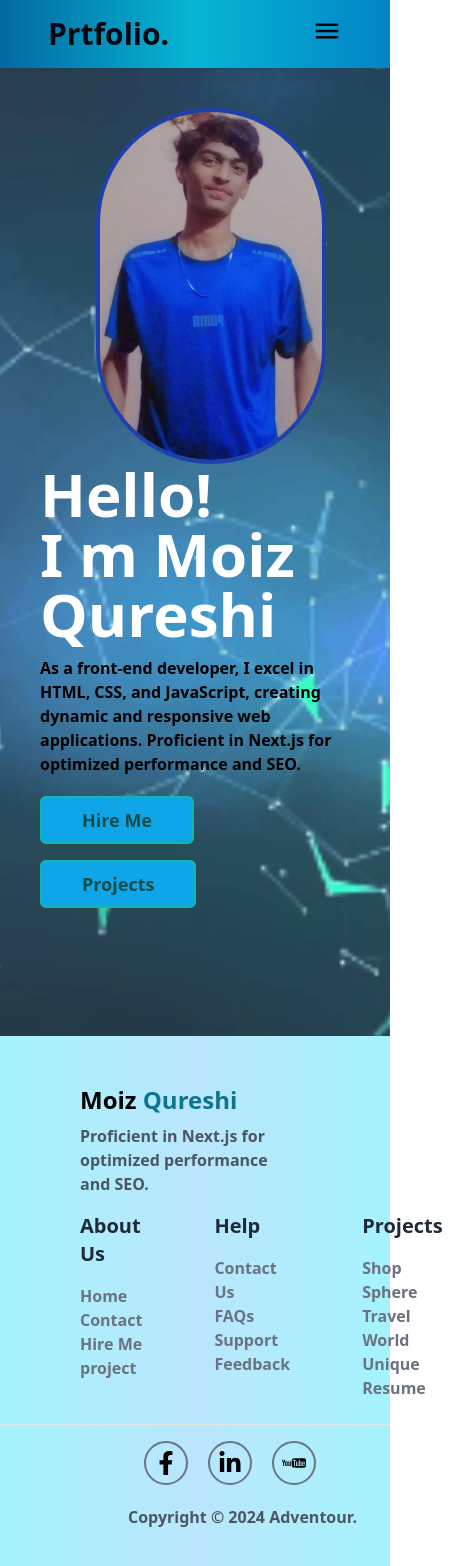
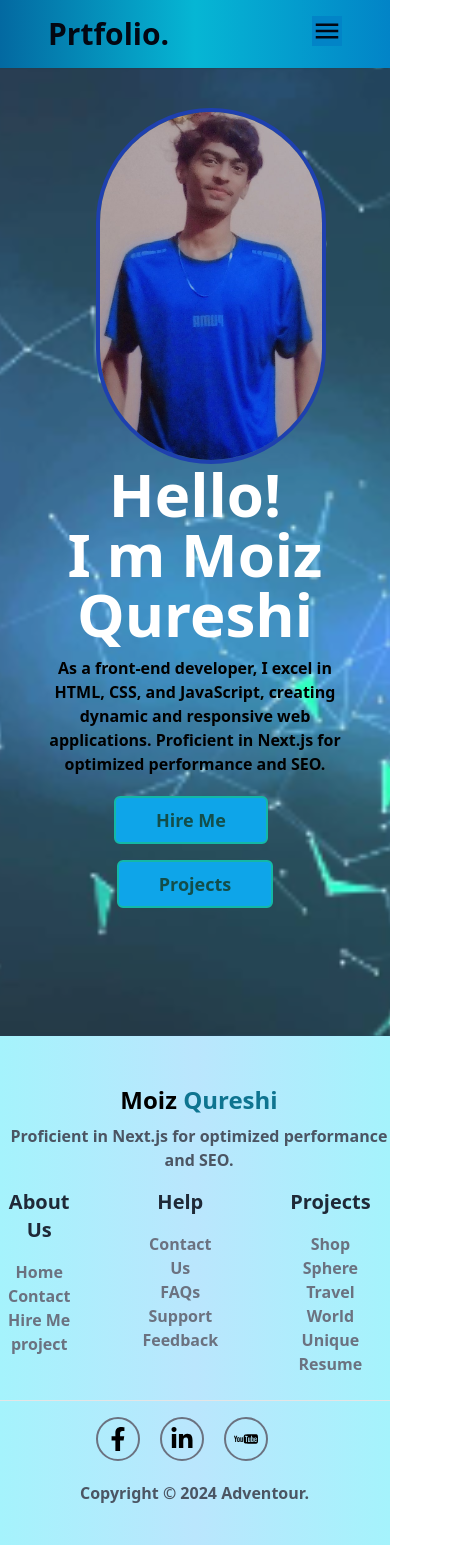
Before and after one commit to MoizQureshi1/tailwind-personal-portfolio, a Next.js app: page / in a window 390 px wide. Shown: the top 1566 px of the page, 475 px wide, since content can reach past the window. After the commit the page ends 1545 px from the top, so only its background shows below. Built offline with nearby package versions, Linux system fonts and the light colour scheme.

Commit message:
commint
change

```diff
--- a/src/app/component/footer.tsx
+++ b/src/app/component/footer.tsx
@@ -4,7 +4,7 @@ import { ImYoutube2 } from "react-icons/im";
 export default function Footer (){
     return(
         <footer className="bg-gradient-to-r from-cyan-200 via-sky-200 to-cyan-200 text-gray-950 max-w-screen-2xl mx-auto">
-            <div className="pt-12 pb-6 px-20 lg:flex lg:justify-around">
+            <div className="pt-12 pb-6 pl-2 text-center sm:text-start lg:flex lg:justify-around">
                 <div>
                     <h2 className="lg:text-3xl text-2xl font-bold text-black">Moiz <span className="text-cyan-700">Qureshi</span></h2>
                     <p className="text-gray-600 font-semibold pt-2">Proficient in Next.js for optimized performance <br /> and SEO. <span className="hidden md:block lg:block">Committed to delivering intuitive user <br /> experiences and collaborating effectively with <br /> design and development teams.</span></p>
@@ -33,12 +33,12 @@ export default function Footer (){
                 </div>
             </div>
             <hr />
-            <div className="flex gap-5 pt-4 text-2xl pl-36 lg:pl-40">
+            <div className="flex gap-5 pt-4 text-2xl pl-24 lg:pl-40">
                 <a href="https://www.facebook.com/profile.php?id=100089981983705" target="blank" className="border-2 text-black border-gray-500 hover:bg-gray-300 p-2 rounded-full"><FaFacebookF /></a>
                 <a href="https://www.linkedin.com/in/moiz-qureshi-0884592b9/" target="blank" className="border-2 text-black border-gray-500 hover:bg-gray-300 p-2 rounded-full"><FaLinkedinIn /></a>
                 <a href="https://www.youtube.com/@solve-swift" target="blank" className="border-2 text-black border-gray-500 hover:bg-gray-300 p-2 rounded-full"><ImYoutube2 /></a>
             </div>
-            <p className="lg:pl-96 ml-32 pb-10 pt-5 text-md text-gray-600 font-semibold ">Copyright &copy; 2024 Adventour.</p>
+            <p className="lg:pl-96 ml-20 pb-10 pt-5 text-md text-gray-600 font-semibold ">Copyright &copy; 2024 Adventour.</p>
         </footer>
     )
 }
--- a/src/app/component/header.tsx
+++ b/src/app/component/header.tsx
@@ -21,7 +21,7 @@ export default function Header (){
                         </li>
                     </ul>
                     <Sheet>
-                        <SheetTrigger className="md:hidden text-3xl"><IoMdMenu /></SheetTrigger>
+                        <SheetTrigger className="md:hidden text-3xl bg-sky-600"><IoMdMenu /></SheetTrigger>
                         <SheetContent>
                         <ul>
                             <li className="flex flex-col gap-6 text-lg font-semibold pt-1 ">
--- a/src/app/contact/page.tsx
+++ b/src/app/contact/page.tsx
@@ -6,7 +6,7 @@ export default function Contact() {
     <section className="bg-cover bg-center max-w-screen-2xl mx-auto pb-20" style={{ backgroundImage: "url('/contactbg.png')" }}>
     <div className="flex flex-col lg:flex-row md:pr-40 lg:pr-40">
     <div className="flex-1 flex items-center justify-center lg:pl-52 lg:pt-24 md:pl-52 md:pt-24 pt-24 pl-6">
-        <form className="md:bg-white lg:bg-white bg-gray-400 shadow-md rounded-lg p-8 w-full max-w-lg">
+        <form className="md:bg-white lg:bg-white bg-gray-400 shadow-md rounded-lg p-8 mr-6 w-full max-w-lg">
           <h2 className="text-2xl font-bold mb-6">Contact Us</h2>
           <div className="mb-4">
             <label className="block text-sm font-medium mb-2" htmlFor="name">Name</label>
--- a/src/app/page.tsx
+++ b/src/app/page.tsx
@@ -5,13 +5,13 @@ export default function Hero (){
 
   return(
     <main className="bg-cover bg-center max-w-screen-2xl mx-auto" style={{ backgroundImage: "url('/background.png')" }}>
-      <div className="lg:pl-20 lg:pr-36 lg:flex lg:pt-40 pt-10 px-10 pb-32">
-          <Image src={moiz} alt="moizimage" width={230} height={100} className="border-4 border-blue-800 rounded-full lg:ml-10 ml-14"/>
+      <div className="lg:pl-20 lg:pr-36 lg:flex lg:pt-40 text-center sm:text-start pt-10 px-10 pb-32">
+          <Image src={moiz} alt="moizimage" width={230} height={100} className="border-4 border-blue-800 mx-14 sm:mx-0 rounded-full mr-4 lg:ml-10"/>
         <div className="lg:pl-14">
           <h2 className="text-6xl font-bold text-white lg:pb-6 pb-3">Hello! <br /> I m Moiz Qureshi</h2>
           <p className="lg:pr-60 text-black font-semibold">As a front-end developer, I excel in HTML, CSS, and JavaScript, creating dynamic and responsive web applications. Proficient in Next.js for optimized performance and SEO. <span className="hidden lg:block">Committed to delivering intuitive user experiences and collaborating effectively with design and development teams.</span></p>
           <div className="lg:mt-12 mt-5 ">
-            <a href="https://www.linkedin.com/in/moiz-qureshi-0884592b9/" target="blank"><button className="border-2 border-teal-500 transition duration-300 ease-in-out bg-sky-500 hover:bg-teal-400 p-2 pl-10 pr-10 text-lg font-semibold mr-8 rounded-md text-teal-900 hover:text-sky-500">Hire Me</button></a>
+            <a href="https://www.linkedin.com/in/moiz-qureshi-0884592b9/" target="blank"><button className="border-2 border-teal-500 transition duration-300 ease-in-out bg-sky-500 hover:bg-teal-400 p-2 pl-10 pr-10 text-lg font-semibold mr-2 rounded-md text-teal-900 hover:text-sky-500">Hire Me</button></a>
             <a href="https://github.com/MoizQureshi1" target="blank"><button className="border-2 border-teal-500 transition duration-300 ease-in-out bg-sky-500 hover:bg-teal-400 p-2 pl-10 pr-10 mt-4 text-lg font-semibold rounded-md text-teal-900 hover:text-sky-500">Projects</button></a>
           </div>
         </div>
```
